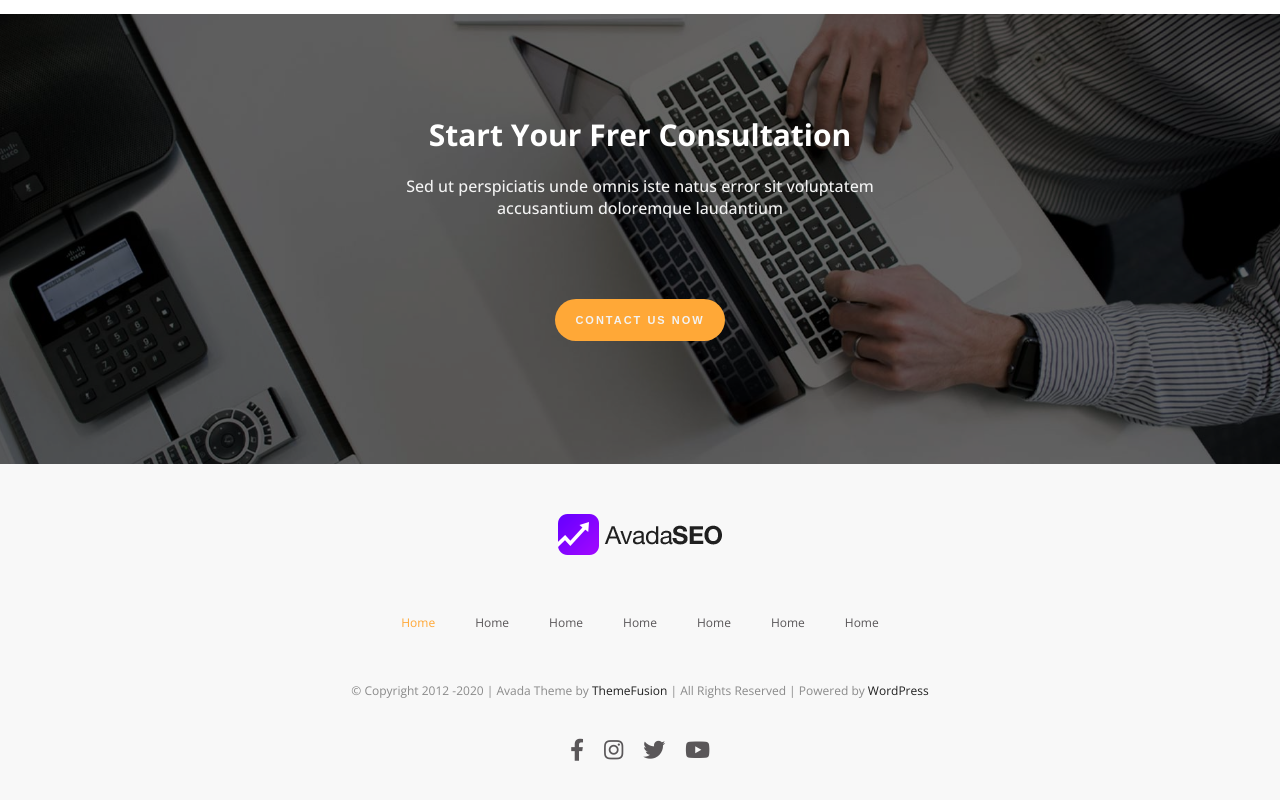
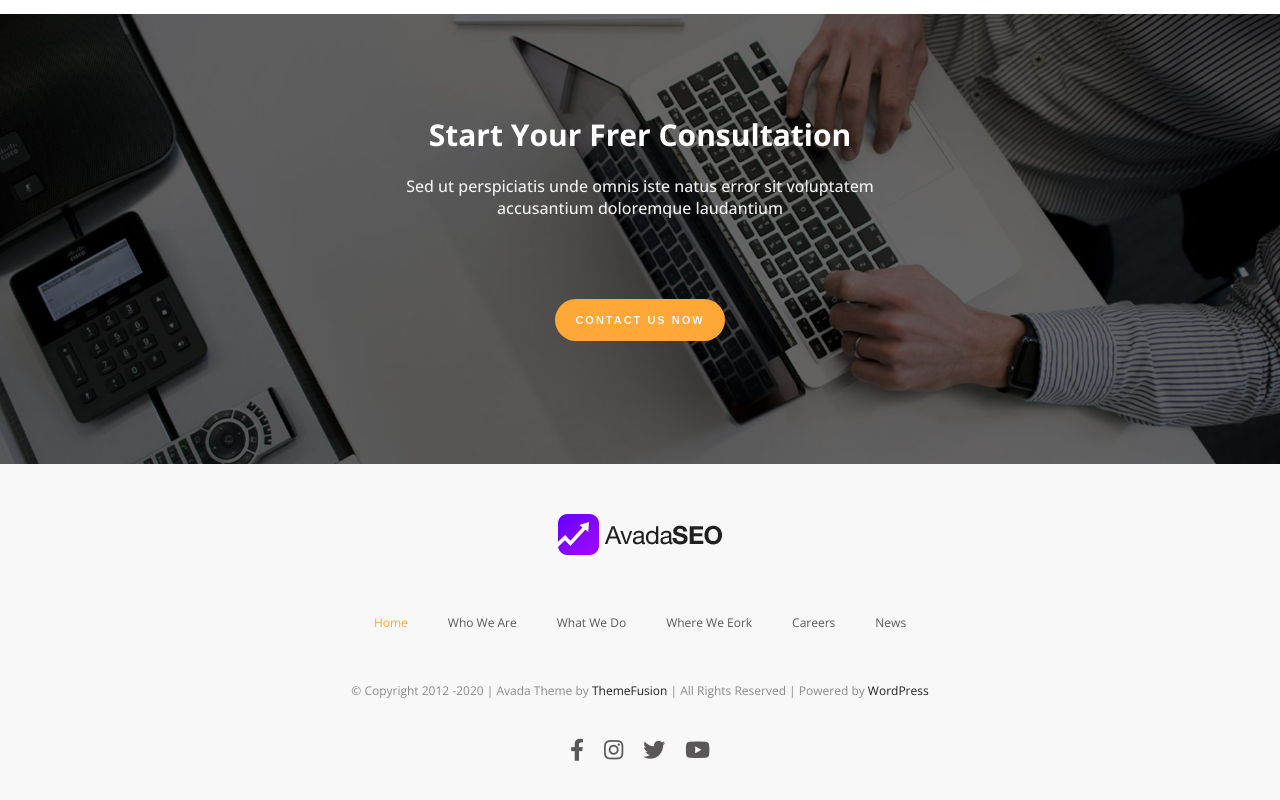
Before and after one commit to dokkalemon/proj-html-vuejs, a Vue app: page / in a window 1280 px wide. Shown: the part 6560-7360 px from the top of the page. Built offline with nearby package versions, Linux system fonts and the light colour scheme.

Commit message:
add nav item from array

```diff
--- a/src/App.vue
+++ b/src/App.vue
@@ -4,7 +4,7 @@
 
     <Main />
 
-    <Footer />
+    <Footer :footerArray="headerItem"/>
 
   </div>
 </template>
--- a/src/components/Footer.vue
+++ b/src/components/Footer.vue
@@ -7,13 +7,8 @@
 
           <div class="footer-nav">
               <ul>
-                  <li><a href="" class="active">Home</a></li>
-                  <li><a href="">Home</a></li>
-                  <li><a href="">Home</a></li>
-                  <li><a href="">Home</a></li>
-                  <li><a href="">Home</a></li>
-                  <li><a href="">Home</a></li>
-                  <li><a href="">Home</a></li>
+                  <li v-for="(item, index) in footerArray" :key="`footer${index}`"><a :href="item.url" :class="{active: item.activeState}">{{item.label}}</a></li>
+
               </ul>
           </div>
 
@@ -46,6 +41,10 @@
 <script>
 export default {
     name: 'Footer',
+
+    props: {
+        footerArray: Array,
+    }
 }
 </script>
 
```
